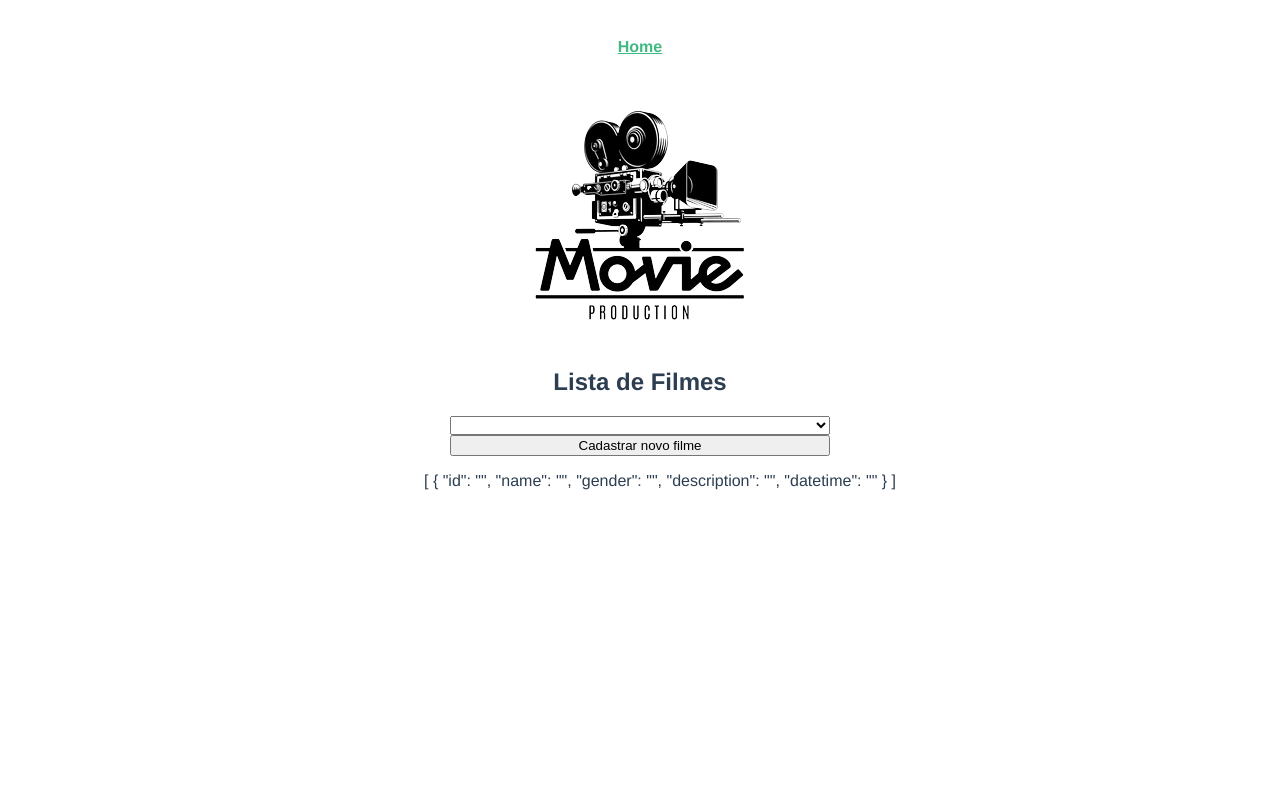
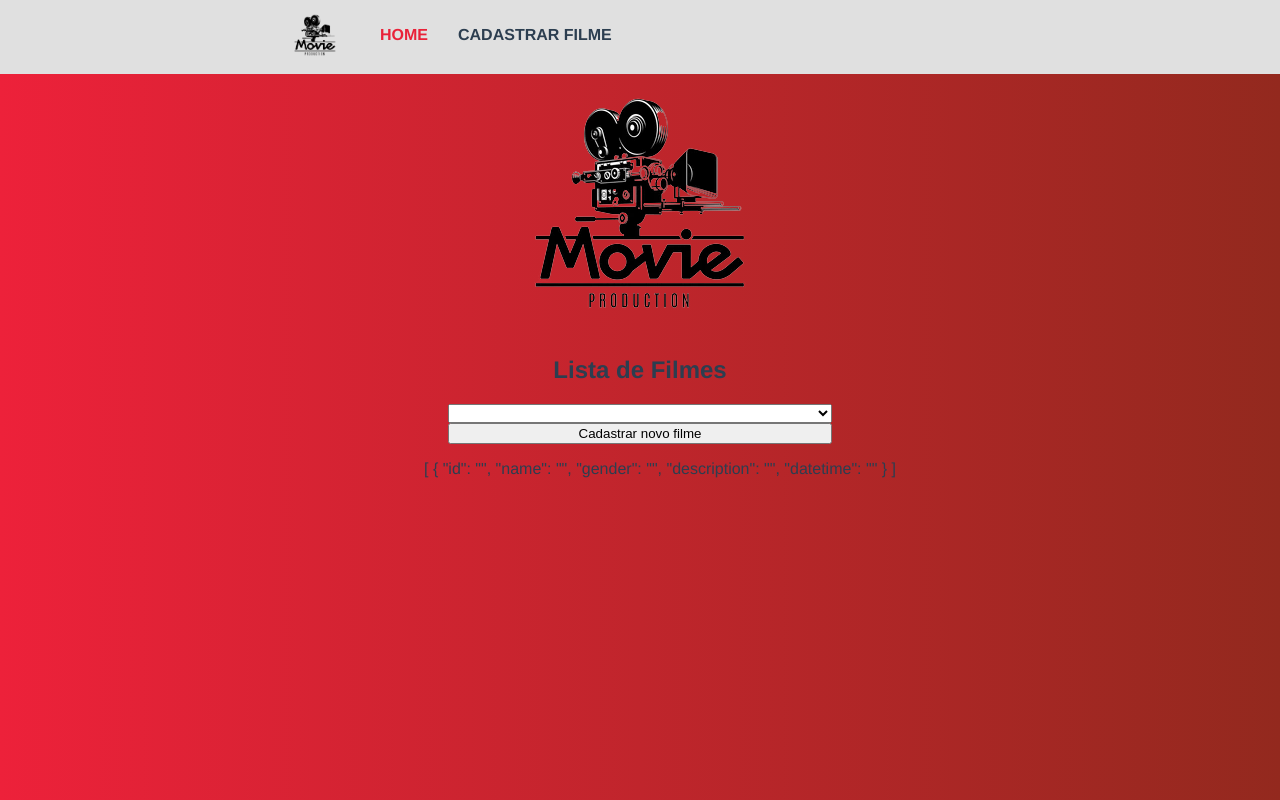
Before and after one commit to d-rocha/mymovieslist, a Vue app: page / in a window 1280 px wide. Built offline with nearby package versions, Linux system fonts and the light colour scheme.

Commit message:
:sparkles: Create a Header's and App's component

```diff
--- a/src/App.vue
+++ b/src/App.vue
@@ -1,29 +1,34 @@
 <template>
-  <div id="nav">
-    <router-link to="/">Home</router-link>
-  </div>
+  <Header />
   <router-view/>
 </template>
 
 <style>
+  body {
+    margin: 0;
+    padding: 0;
+    color: #fff;
+    background: linear-gradient(to right, #ED213A, #93291E);
+    width: 100%;
+    height: 100%;
+  }
   #app {
     font-family: Avenir, Helvetica, Arial, sans-serif;
     -webkit-font-smoothing: antialiased;
     -moz-osx-font-smoothing: grayscale;
     text-align: center;
     color: #2c3e50;
-}
-
-#nav {
-  padding: 30px;
-}
-
-#nav a {
-  font-weight: bold;
-  color: #2c3e50;
-}
-
-#nav a.router-link-exact-active {
-  color: #42b983;
+    height: 100%;
   }
 </style>
+
+<script>
+  import Header from '@/components/Header.vue'
+
+  export default {
+    name: 'App',
+    components: {
+      Header
+    }
+  }
+</script>
--- /dev/null
+++ b/src/components/Header.vue
@@ -0,0 +1,69 @@
+<template>
+    <div id="nav">
+        <div class="logo">
+            <router-link to="/">
+                <img
+                    src='../assets/logo.png'
+                    alt="Minha lista de filmes logo"
+                    title="Minha lista de filmes logo"
+                />
+            </router-link>
+        </div>
+        <ul class="header-links">
+            <li>
+                <router-link to="/">Home</router-link>
+            </li>
+            <li>
+                <router-link to="/newmovie">Cadastrar Filme</router-link>
+            </li>
+        </ul>
+  </div>
+</template>
+
+<style>
+    #nav {
+        display: flex;
+        justify-content: flex-start;
+        width: 96.8%;
+        padding: 10px 30px;
+        background-color: #e0e0e0;
+    }
+    #nav .header-links {
+        display: flex;
+        text-decoration: none;
+    }
+    #nav .header-links li {
+        margin-right: 30px;
+        list-style: none;
+    }
+    #nav a {
+        font-weight: bold;
+        text-decoration: none;
+        color: #2c3e50;
+        text-transform: uppercase;
+    }
+    #nav a.router-link-exact-active {
+        color: #e92239;
+    }
+    #nav .logo {
+        margin-left: 400px;
+    }
+    #nav .logo img {
+        width: 50px;
+    }
+    @media screen and (max-width: 1440px) {
+        #nav .logo {
+            margin-left: 270px;
+        }
+    }
+    @media screen and (max-width: 1368px) {
+        #nav .logo {
+            margin-left: 260px;
+        }
+    }
+</style>
+<script>
+    export default {
+        name: 'Header'
+    }
+</script>
```
Lines whose indentation alone changed are shown as unchanged.
